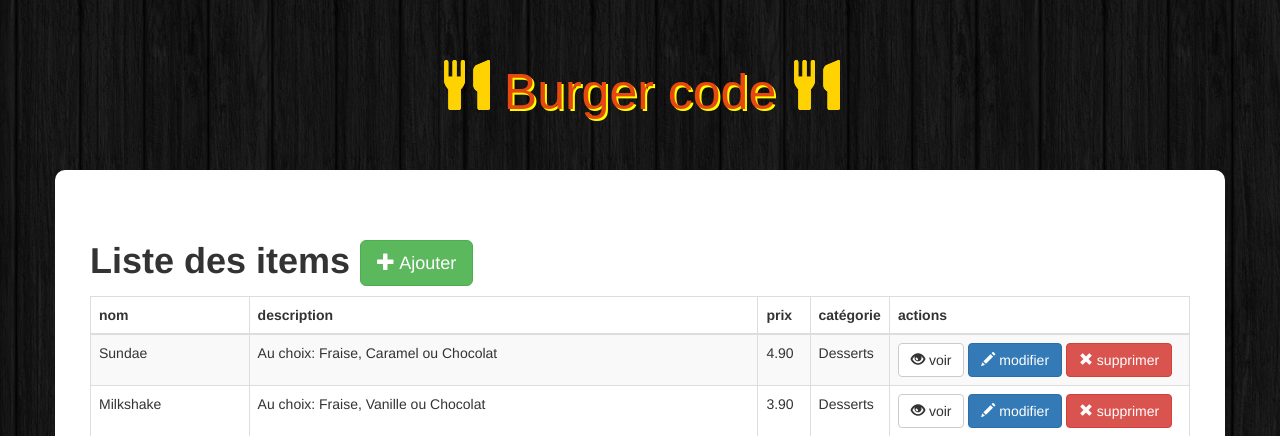
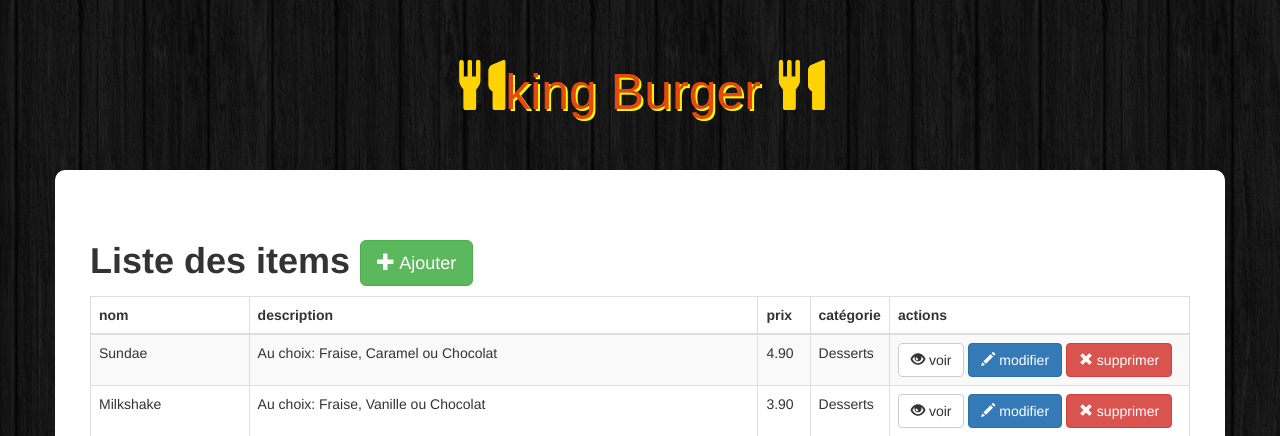
Before and after one commit to touri28/projet-burger, a PHP site: page /admin/index.php in a window 1280 px wide. Shown: the top 436 px of the page. Run offline with PHP 8.4, Linux system fonts and the light colour scheme; data comes from the database, SQL or seed files in the repository; some web fonts are replaced.

Commit message:
Update index.php

```diff
--- a/burgercode5/admin/index.php
+++ b/burgercode5/admin/index.php
@@ -1,7 +1,7 @@
 <!DOCTYPE HTML>
 <html>
 	<head>
-		<title>burger code</title>
+		<title>king burger</title>
 		<meta charset="utf-8">
 		<meta name="viewport" content="width=device-width, initial-scale=1">
 		<script src="https://ajax.googleapis.com/ajax/libs/jquery/3.4.1/jquery.min.js"></script>
@@ -11,7 +11,7 @@
 	<link href="https://fonts.googleapis.com/css2?family=Holtwood+One+SC&display=swap" rel="stylesheet">
 	</head>
   <body>
-	  <h1 class="text-logo"><span class="glyphicon glyphicon-cutlery"></span> Burger code <span class="glyphicon glyphicon-cutlery"></span> </h1>
+	  <h1 class="text-logo"><span class="glyphicon glyphicon-cutlery"></span>king Burger  <span class="glyphicon glyphicon-cutlery"></span> </h1>
 	  <div class="container admin">
 		  <div class="row">
 			  <h1><strong>Liste des items  </strong><a href="insert.php?id=1" class="btn btn-success btn-lg"><span class="glyphicon glyphicon-plus"></span> Ajouter</a></h1>
```
